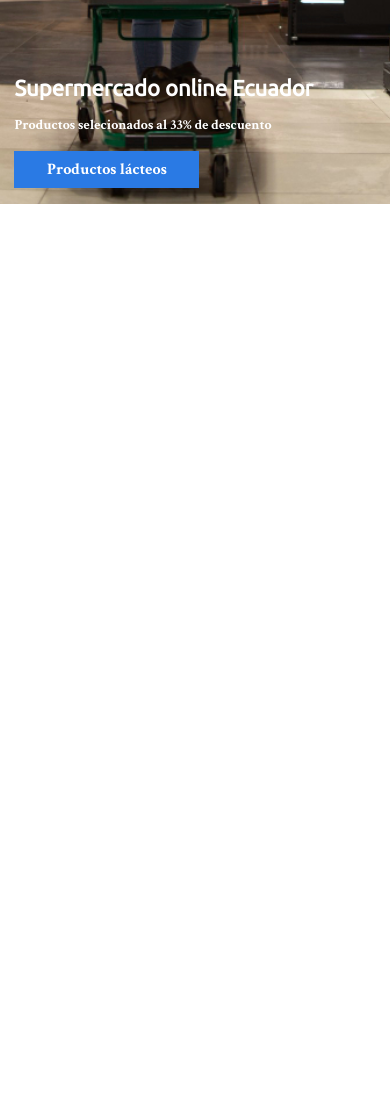
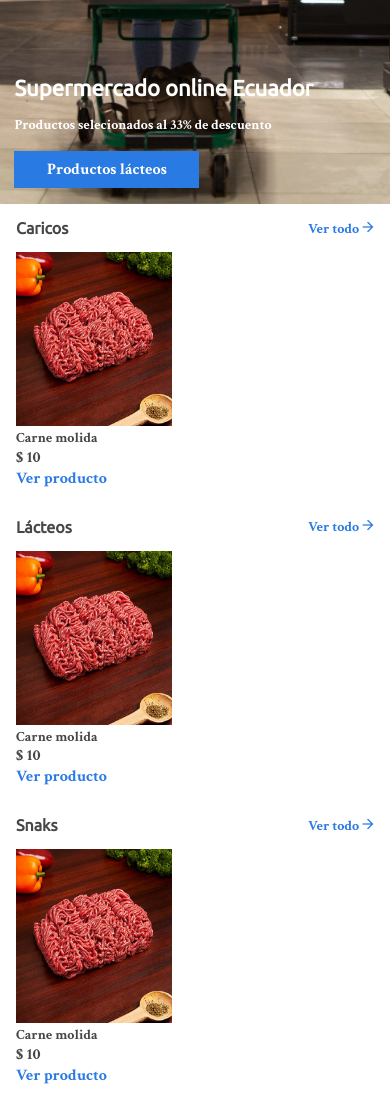
Before and after one commit to slipsark/AluraGeek, a plain HTML site: page static/Home/index.html in a window 390 px wide. Shown: the part 640-1740 px from the top of the page. Before the commit the page ends 844 px from the top, so only its background shows below. Drawn offline with Linux system fonts and the light colour scheme.

Commit message:
Creación de la sección categoria y modo responsivo

```diff
--- /dev/null
+++ b/assets/components/card.css
@@ -0,0 +1,41 @@
+.card {
+  max-width: 156px;
+
+  display: flex;
+  flex-direction: column;
+  gap: .3rem;
+
+  font-family: var(--contenido);
+}
+.card__img {
+  width: 100%;
+  height: 174px;
+}
+.card__descripcion {
+  font-size: 0.875rem;
+  font-weight: 500;
+
+  color: var(--color-texto-descripcion);
+}
+.card__precio {
+  font-size: 1rem;
+  font-weight: 700;
+
+  color: var(--color-texto-descripcion);
+}
+.card__enlace {
+  font-size: 0.875;
+  font-weight: 700;
+
+  color: var(--color-texto-enlace);
+}
+@media (min-width: 768px) {
+  .card {
+    max-width: 164px;
+  }
+}
+@media (min-width: 1024px) {
+  .card {
+    max-width: 176px;
+  }
+}
--- /dev/null
+++ b/assets/css/main/categoria/categoria-encabezado.css
@@ -0,0 +1,35 @@
+.categoria__encabezado {
+  display: flex;
+  justify-content: space-between;
+  align-items: center;
+}
+.encabezado__titulo {
+  font-family: var(--titulos);
+  font-size: 1.375;
+  font-weight: 700;
+
+  color: var(--color-texto-descripcion);
+}
+.encabezado__enlace {
+  font-family: var(--contenido);
+  font-size: 0.875rem;
+  font-weight: 700;
+
+  color: var(--color-texto-enlace);
+}
+.encabezado__enlace::after {
+  content: " " url(../../../img/Vector.png);
+}
+@media (min-width: 768px) {
+  .encabezado__titulo {
+    font-size: 1.375rem;
+  }
+  .encabezado__enlace {
+    font-size: 1rem;
+  }
+}
+@media (min-width: 1024px) {
+  .encabezado__titulo {
+    font-size: 2rem;
+  }
+}
--- /dev/null
+++ b/assets/css/main/categoria/categoria-productos.css
@@ -0,0 +1,5 @@
+.categoria__productos {
+  display: flex;
+  flex-wrap: wrap;
+  gap: 1rem;
+}
--- /dev/null
+++ b/assets/css/main/categoria/style.css
@@ -0,0 +1,17 @@
+.categoria {
+  display: flex;
+  flex-direction: column;
+  gap: 1rem;
+
+  padding: 1rem;
+}
+@media (min-width: 768px) {
+  .categoria {
+    padding: 1.5rem 2rem;
+  }
+}
+@media (min-width: 1024px) {
+  .categoria {
+    padding: 2rem 9.5rem;
+  }
+}
--- a/static/Home/index.html
+++ b/static/Home/index.html
@@ -7,6 +7,7 @@
   <link rel="stylesheet" href="../../assets/css/reset.css">
   <link rel="stylesheet" href="../../assets/css/root.css">
   <link rel="stylesheet" href="../../assets/components/btn.css">
+  <link rel="stylesheet" href="../../assets/components/card.css">
   <link rel="stylesheet" href="../../assets/css/header/style.css">
   <link rel="stylesheet" href="../../assets/css/header/head-logo.css">
   <link rel="stylesheet" href="../../assets/css/header/head-login.css">
@@ -15,6 +16,9 @@
   <link rel="stylesheet" href="../../assets/css/main/llamada/llamada-titulo.css">
   <link rel="stylesheet" href="../../assets/css/main/llamada/llamada-descripcion.css">
   <link rel="stylesheet" href="../../assets/css/main/llamada/llamada-btn.css">
+  <link rel="stylesheet" href="../../assets/css/main/categoria/style.css">
+  <link rel="stylesheet" href="../../assets/css/main/categoria/categoria-encabezado.css">
+  <link rel="stylesheet" href="../../assets/css/main/categoria/categoria-productos.css">
   <title>Supermercado online</title>
 </head>
 <body>
@@ -28,6 +32,7 @@
     </div>
 
   </header>
+
   <main>
     <section class="llamada">
 
@@ -36,7 +41,67 @@
       <a href="" class="btn llamada__btn">Productos lácteos</a>
 
     </section>
+
+    <section class="categoria">
+      <div class="categoria__encabezado">
+
+        <h3 class="encabezado__titulo">Caricos</h3>
+        <a href="#" class="encabezado__enlace">Ver todo</a>
+
+      </div>
+
+      <div class="categoria__productos">
+
+        <div class="producto__card card">
+          <img src="../../assets/img/categoria-carnicos/carne molida.jpeg" alt="Carne molida" class="card__img">
+          <span class="card__descripcion">Carne molida</span>
+          <span class="card__precio">$ 10</span>
+          <a href="#" class="card__enlace">Ver producto</a>
+        </div>
+
+      </div>
+    </section>
+    <section class="categoria">
+      <div class="categoria__encabezado">
+
+        <h3 class="encabezado__titulo">Lácteos</h3>
+        <a href="#" class="encabezado__enlace">Ver todo</a>
+
+      </div>
+
+      <div class="categoria__productos">
+
+        <div class="producto__card card">
+          <img src="../../assets/img/categoria-carnicos/carne molida.jpeg" alt="Carne molida" class="card__img">
+          <span class="card__descripcion">Carne molida</span>
+          <span class="card__precio">$ 10</span>
+          <a href="#" class="card__enlace">Ver producto</a>
+        </div>
+
+      </div>
+    </section>
+    <section class="categoria">
+      <div class="categoria__encabezado">
+
+        <h3 class="encabezado__titulo">Snaks</h3>
+        <a href="#" class="encabezado__enlace">Ver todo</a>
+
+      </div>
+
+      <div class="categoria__productos">
+
+        <div class="producto__card card">
+          <img src="../../assets/img/categoria-carnicos/carne molida.jpeg" alt="Carne molida" class="card__img">
+          <span class="card__descripcion">Carne molida</span>
+          <span class="card__precio">$ 10</span>
+          <a href="#" class="card__enlace">Ver producto</a>
+        </div>
+
+      </div>
+    </section>
   </main>
+
+
 </body>
 <script src="../../assets/js/index.js"></script>
 </html>
```
Also changed, not shown: assets/img/Vector.png (added).
